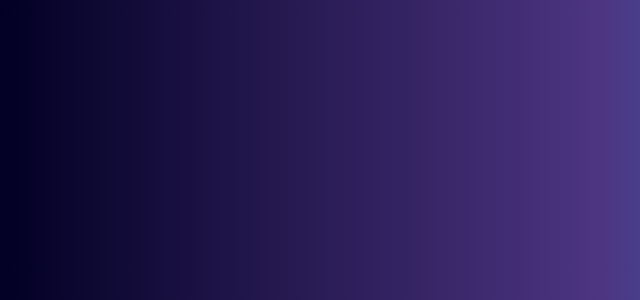
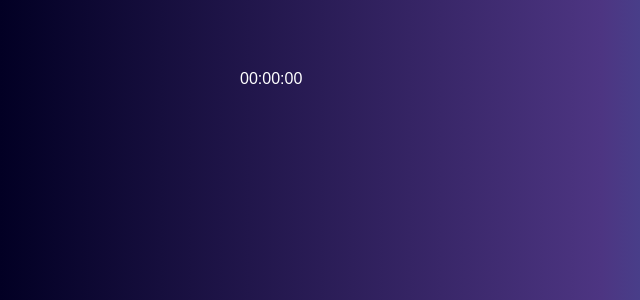
Before and after one commit to RayanAnthonyGomes/DigitalClock, a plain HTML site: page index.html in a window 1280 px wide. Shown: the part 240-540 px from the top of the page, 0-640 px from the left. Drawn offline with Linux system fonts and the light colour scheme.

Commit message:
added 3 more divs and added css to container

```diff
--- a/index.html
+++ b/index.html
@@ -9,7 +9,11 @@
 </head>
 <body>
     <div class="hero">
-
+        <div class="container">
+            <div class="clock">
+                00:00:00
+            </div>
+        </div>
     </div>
 
 </body>
--- a/style.css
+++ b/style.css
@@ -12,3 +12,11 @@
     color: #fff;
     position: relative;
 }
+.container{
+    width: 800px;
+    height: 180px;
+    position: absolute;
+    top: 50%;
+    left: 50%;
+    transform: translate(-50%, -50%);
+}
```
